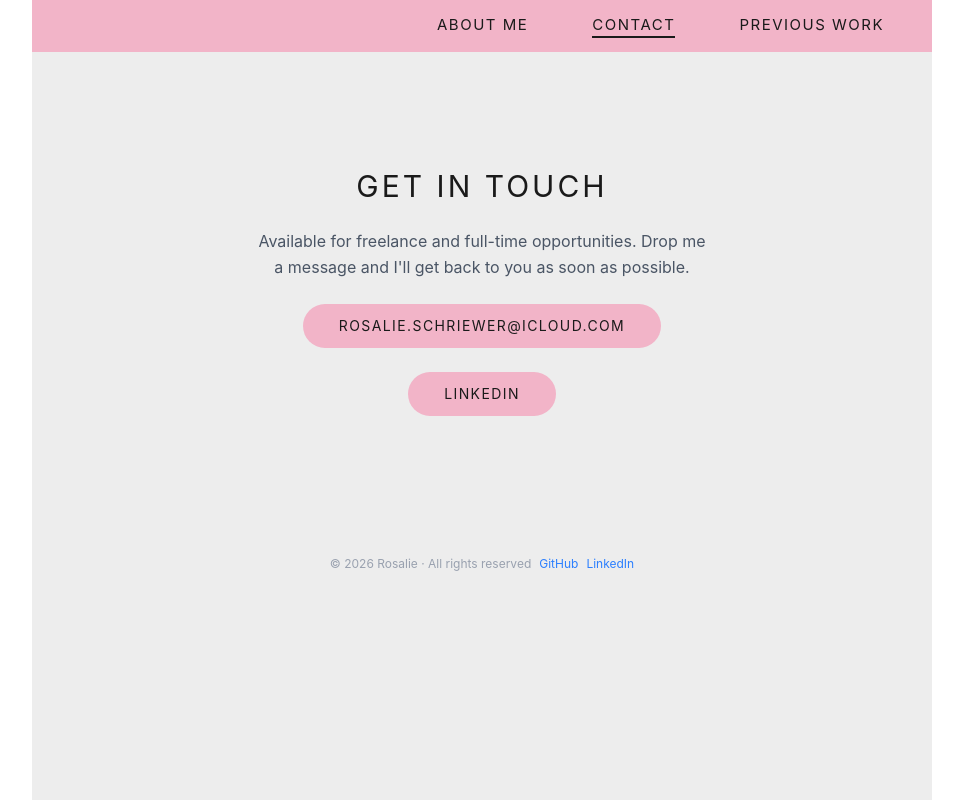
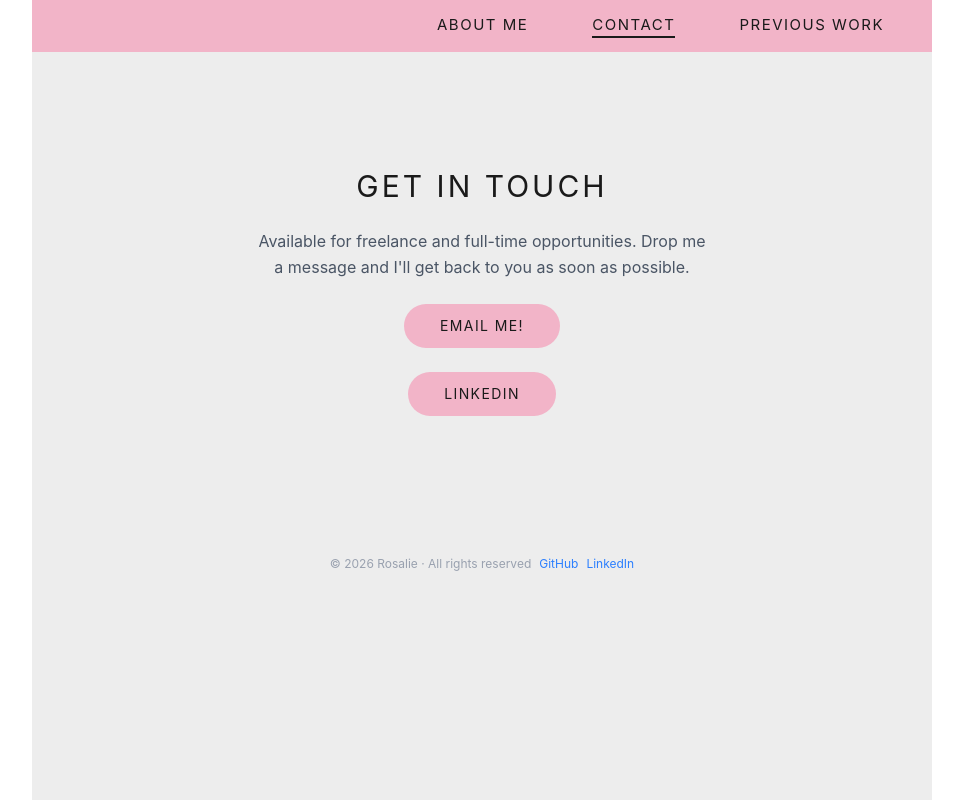
Before and after one commit to RosalieSchriewer/Portfolio, a React app: page / in a window 1280 px wide. Both pictures are taken after a click on the button "CONTACT". Shown: the whole page, without its empty margins (158-1121 px from the left). Built offline with nearby package versions, Linux system fonts and the light colour scheme; the HTML template or start-up script is replaced by a standard one; a web font is replaced by a local one.

Commit message:
changed mail

```diff
--- a/src/pages/ContactPage.jsx
+++ b/src/pages/ContactPage.jsx
@@ -9,10 +9,10 @@ export default function ContactPage() {
         and I'll get back to you as soon as possible.
       </p>
       <a
-        href="mailto:rosalie.schriewer@icloud.com"
+        href="mailto:yearly.sprawl-6o@icloud.com"
         className="bg-[#F2B4C8] rounded-full px-9 py-3 font-koulen uppercase tracking-widest text-sm text-[#1a1a1a] no-underline hover:opacity-80 transition-opacity"
       >
-        rosalie.schriewer@icloud.com
+       Email me!
       </a>
       <a className="bg-[#F2B4C8] rounded-full px-9 py-3 font-koulen uppercase tracking-widest text-sm text-[#1a1a1a] no-underline hover:opacity-80 transition-opacity"
         href="https://www.linkedin.com/in/rosalie-schriewer/"
```
